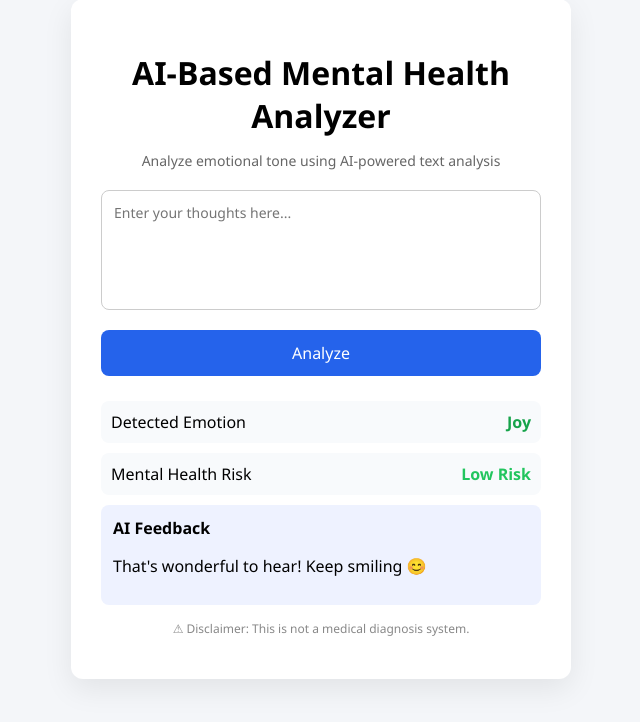
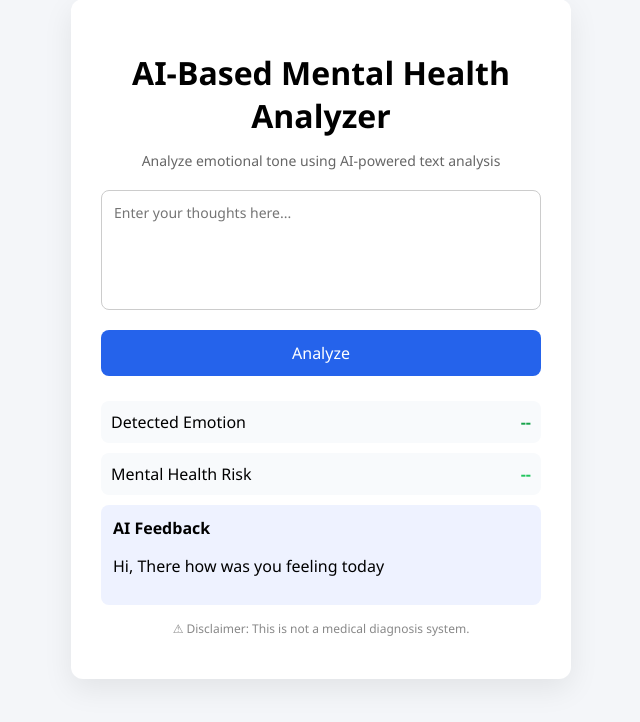
Before and after one commit to SAxSHADOW/project-1, a Flask app: page / in a window 1280 px wide. Shown: the part 61-783 px from the top of the page, without its empty margins (319-959 px from the left). Run offline with Flask 3, Linux system fonts and the light colour scheme.

Commit message:
change in html and main code

```diff
--- a/mental_health_analyzer/templates/index.html
+++ b/mental_health_analyzer/templates/index.html
@@ -19,17 +19,17 @@
     <div class="output">
       <div class="result">
         <span>Detected Emotion</span>
-        <strong class="emotion">Joy</strong>
+        <strong class="emotion">--</strong>
       </div>
 
       <div class="result">
         <span>Mental Health Risk</span>
-        <strong class="risk low">Low Risk</strong>
+        <strong class="risk low">--</strong>
       </div>
 
       <div class="chatbot">
         <strong>AI Feedback</strong>
-        <p>That's wonderful to hear! Keep smiling 😊</p>
+        <p>Hi, There how was you feeling today</p>
       </div>
     </div>
 
```
Also changed, not shown: mental_health_analyzer/model/emotion_model.py (+5 -3 lines).
